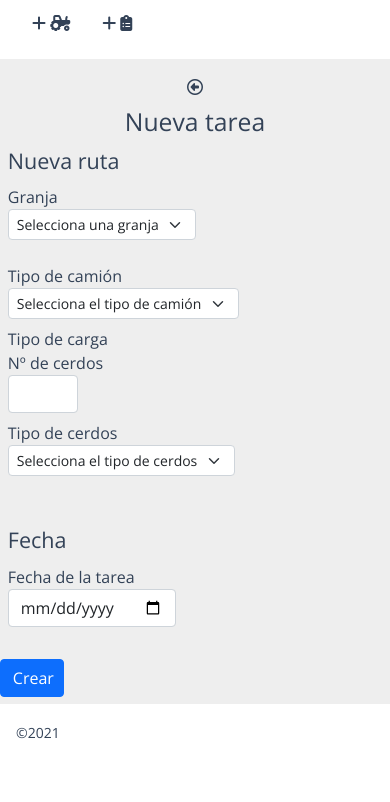
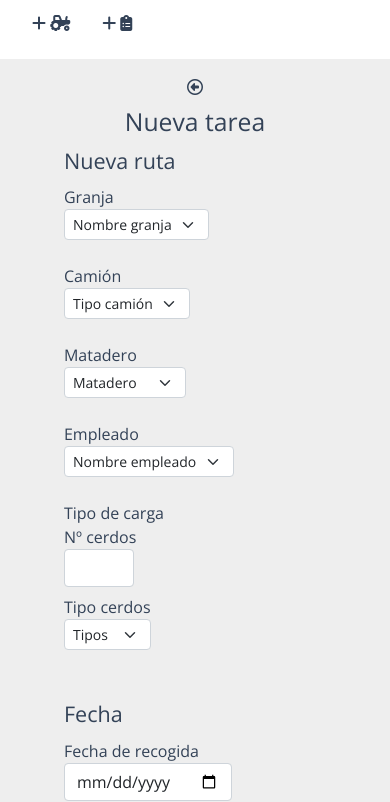
Before and after one commit to mZubeldia/truckdelivery, a React app: page /#/nueva-tarea in a window 390 px wide. Shown: the part 54-856 px from the top of the page. Built offline with nearby package versions, Linux system fonts and the light colour scheme.

Commit message:
fix html structure for createTask component mobile

```diff
--- a/src/components/CreateTask.js
+++ b/src/components/CreateTask.js
@@ -8,7 +8,7 @@ const CreateTask = () => {
 
       <h2 className="main__title">Nueva tarea</h2>
 
-      <form action="" method="#" className="task-form row g-3">
+      <form action="" method="#" className="task-form">
         <fieldset className="task-form__route">
           <legend>Nueva ruta</legend>
           <div class="mb-3">
@@ -20,33 +20,70 @@ const CreateTask = () => {
                 id="farm"
                 name="farm"
               >
-                <option selected>Selecciona una granja</option>
+                <option selected>Nombre granja</option>
                 <option value="1">Granja 1</option>
                 <option value="2">Granja 2</option>
                 <option value="3">Granja 3</option>
               </select>
             </label>
           </div>
+          <div class="mb-3">
             <label htmlFor="truck" class="form-label">
-            Tipo de camión
+              Camión
               <select
                 aria-label=".form-select-sm example"
                 id="truck"
                 name="truck"
                 class="form-select form-select-sm"
               >
-              <option selected>Selecciona el tipo de camión</option>
+                <option selected>Tipo camión</option>
                 <option value="sm">Camión 1</option>
                 <option value="md">Camión 2</option>
                 <option value="bg">Camión 3</option>
               </select>
             </label>
+          </div>
 
+          <div class="mb-3">
+            <label htmlFor="abattoir" class="form-label">
+              Matadero
+              <select
+                aria-label=".form-select-sm example"
+                id="abattoir"
+                name="abattoir"
+                class="form-select form-select-sm"
+              >
+                <option selected>Matadero</option>
+                <option value="a1">Matadero 1</option>
+                <option value="a2">Matadero 2</option>
+                <option value="a3">Matadero 3</option>
+              </select>
+            </label>
+          </div>
+
+          <div class="mb-3">
+            <label htmlFor="employee" class="form-label">
+              Empleado
+              <select
+                aria-label=".form-select-sm example"
+                id="employee"
+                name="employee"
+                class="form-select form-select-sm"
+              >
+                <option selected>Nombre empleado</option>
+                <option value="123">Juan Perez</option>
+                <option value="122">Antonio Fernandez</option>
+                <option value="132">Carlos Garcia</option>
+              </select>
+            </label>
+          </div>
+
+          <div class="mb-3">
             <label className="form-label">
               Tipo de carga
-            <div class="mb-3 row">
+              <div class="mb-3">
                 <label htmlFor="pig-number" class="form-label">
-                Nº de cerdos
+                  Nº cerdos
                   <input
                     className="form-control item-pig"
                     id="pig-number"
@@ -54,16 +91,16 @@ const CreateTask = () => {
                     type="number"
                   />
                 </label>
-              <div class="col">
+                <div class="mb-3">
                   <label className="form-label" htmlFor="pig-type">
-                  Tipo de cerdos
+                    Tipo cerdos
                     <select
                       class="form-select form-select-sm"
                       aria-label=".form-select-sm example"
                       id="pig-type"
                       name="pig-type"
                     >
-                    <option selected>Selecciona el tipo de cerdos</option>
+                      <option selected>Tipos</option>
                       <option value="w">Tipo 1</option>
                       <option value="b">Tipo 2</option>
                       <option value="d">Tipo 3</option>
@@ -72,13 +109,20 @@ const CreateTask = () => {
                 </div>
               </div>
             </label>
+          </div>
         </fieldset>
 
         <fieldset>
           <legend>Fecha</legend>
           <div class="mb-3">
             <label htmlFor="date" className="form-label">
-              Fecha de la tarea
+              Fecha de recogida
+              <input className="form-control" name="date" type="date" />
+            </label>
+          </div>
+          <div class="mb-3">
+            <label htmlFor="date" className="form-label">
+              Fecha de entrega
               <input className="form-control" name="date" type="date" />
             </label>
           </div>
--- a/src/stylesheet/components/_forms.scss
+++ b/src/stylesheet/components/_forms.scss
@@ -41,22 +41,19 @@
     align-items: center;
   }
 
-  .form {
+  .task-form {
     display: flex;
     flex-direction: column;
     align-content: center;
     width: 70%;
   }
-  //.task-form__route-item
+
   .form__label {
-    width: 100%;
-    display: inline-block;
-    padding: 0.5rem;
-    //margin-right: 0.25rem;
+    //
   }
 
   .form-item {
-    margin-left: 0.5rem;
+    //margin-left: 0.5rem;
   }
 
   .item-pig {
```
Lines whose indentation alone changed are shown as unchanged.
